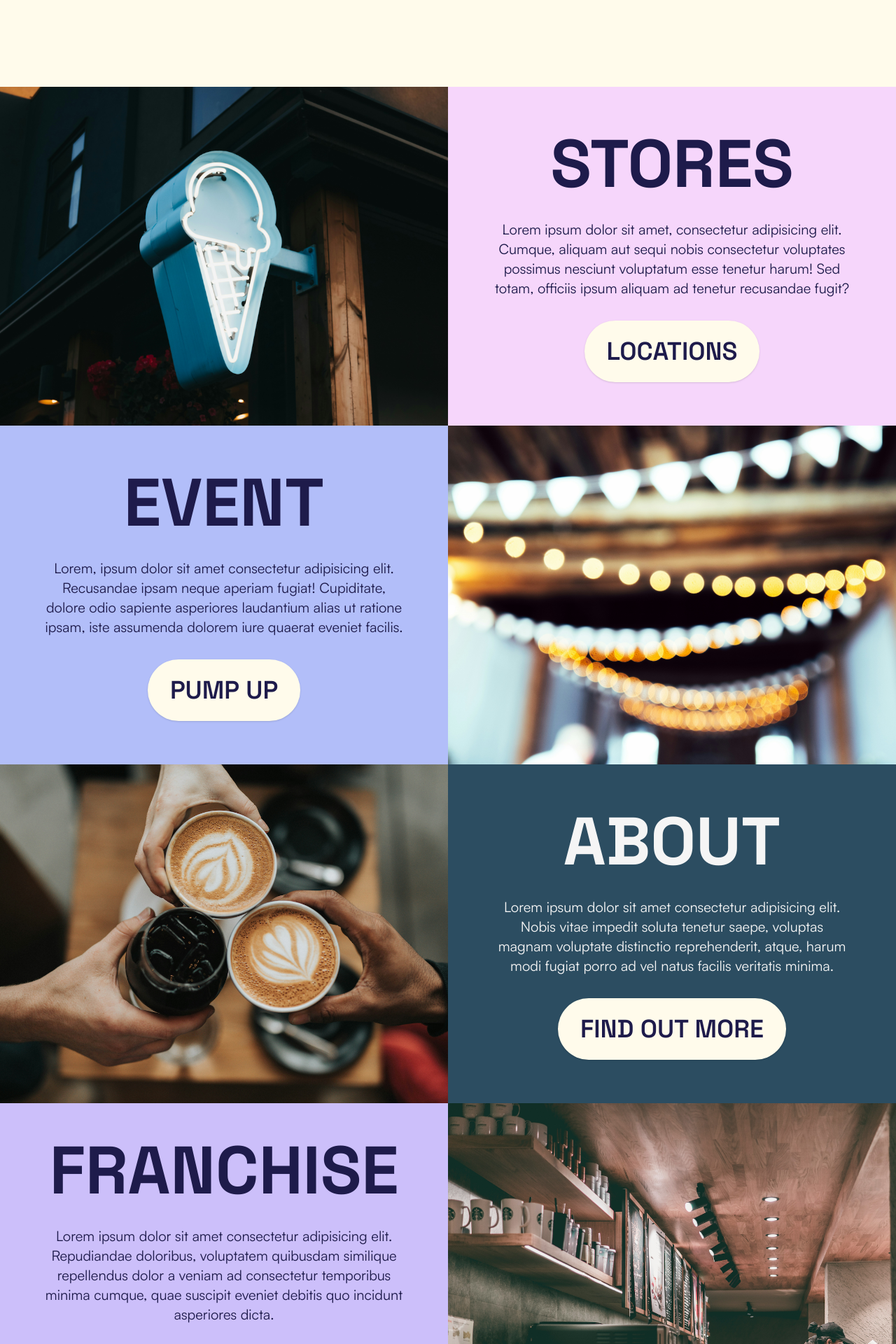
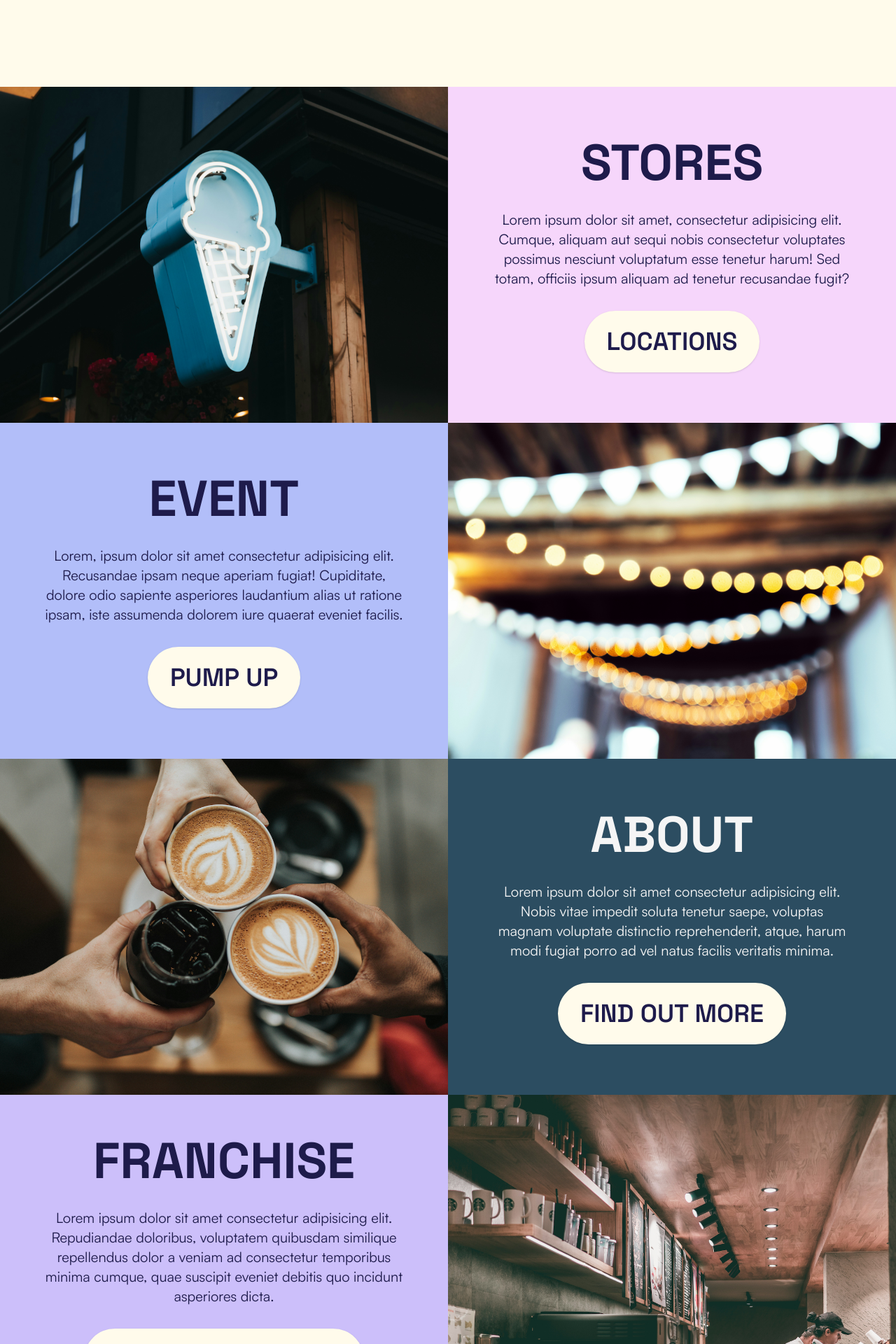
Before and after one commit to ldgni/mood, a React (Vite) app: page / in a window 1280 px wide. Shown: the part 676-2596 px from the top of the page at 70% size. Built offline with nearby package versions, Linux system fonts and the light colour scheme; grey boxes are pictures that could not be loaded.

Commit message:
style: update heading sizes and content width

```diff
--- a/src/routes/home.jsx
+++ b/src/routes/home.jsx
@@ -43,7 +43,7 @@ export default function Home() {
                 className="object-cover lg:w-1/2"
               />
               <div className="mx-auto flex flex-col items-center justify-center gap-6 px-4 py-8 text-center sm:p-12 sm:text-lg md:gap-8 md:text-xl">
-                <h2 className="font-heading text-6xl font-bold uppercase sm:text-7xl md:text-8xl">
+                <h2 className="font-heading text-6xl font-bold uppercase sm:text-7xl">
                   Stores
                 </h2>
                 <p className="max-w-lg">
@@ -66,7 +66,7 @@ export default function Home() {
                 className="object-cover lg:w-1/2"
               />
               <div className="mx-auto flex flex-col items-center justify-center gap-6 px-4 py-8 text-center sm:p-12 sm:text-lg md:gap-8 md:text-xl">
-                <h2 className="font-heading text-6xl font-bold uppercase sm:text-7xl md:text-8xl">
+                <h2 className="font-heading text-6xl font-bold uppercase sm:text-7xl">
                   Event
                 </h2>
                 <p className="max-w-lg">
@@ -89,7 +89,7 @@ export default function Home() {
                 className="object-cover lg:w-1/2"
               />
               <div className="mx-auto flex flex-col items-center justify-center gap-6 px-4 py-8 text-center text-neutral-100 sm:p-12 sm:text-lg md:gap-8 md:text-xl">
-                <h2 className="font-heading text-6xl font-bold uppercase sm:text-7xl md:text-8xl">
+                <h2 className="font-heading text-6xl font-bold uppercase sm:text-7xl">
                   About
                 </h2>
                 <p className="max-w-lg">
@@ -112,7 +112,7 @@ export default function Home() {
                 className="object-cover lg:w-1/2"
               />
               <div className="mx-auto flex flex-col items-center justify-center gap-6 px-4 py-8 text-center sm:p-12 sm:text-lg md:gap-8 md:text-xl">
-                <h2 className="font-heading text-6xl font-bold uppercase sm:text-7xl md:text-8xl">
+                <h2 className="font-heading text-6xl font-bold uppercase sm:text-7xl">
                   Franchise
                 </h2>
                 <p className="max-w-lg">
```
